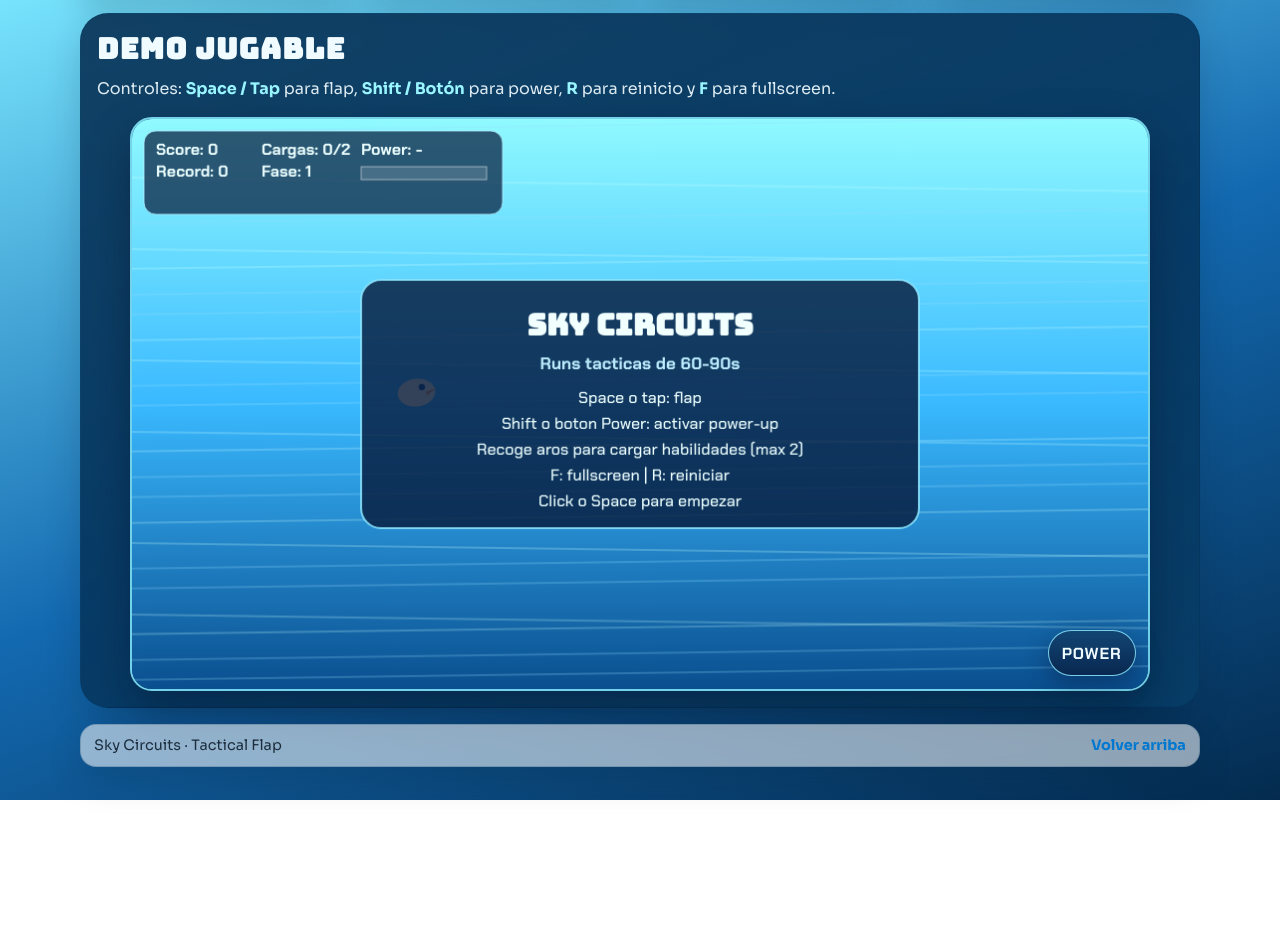
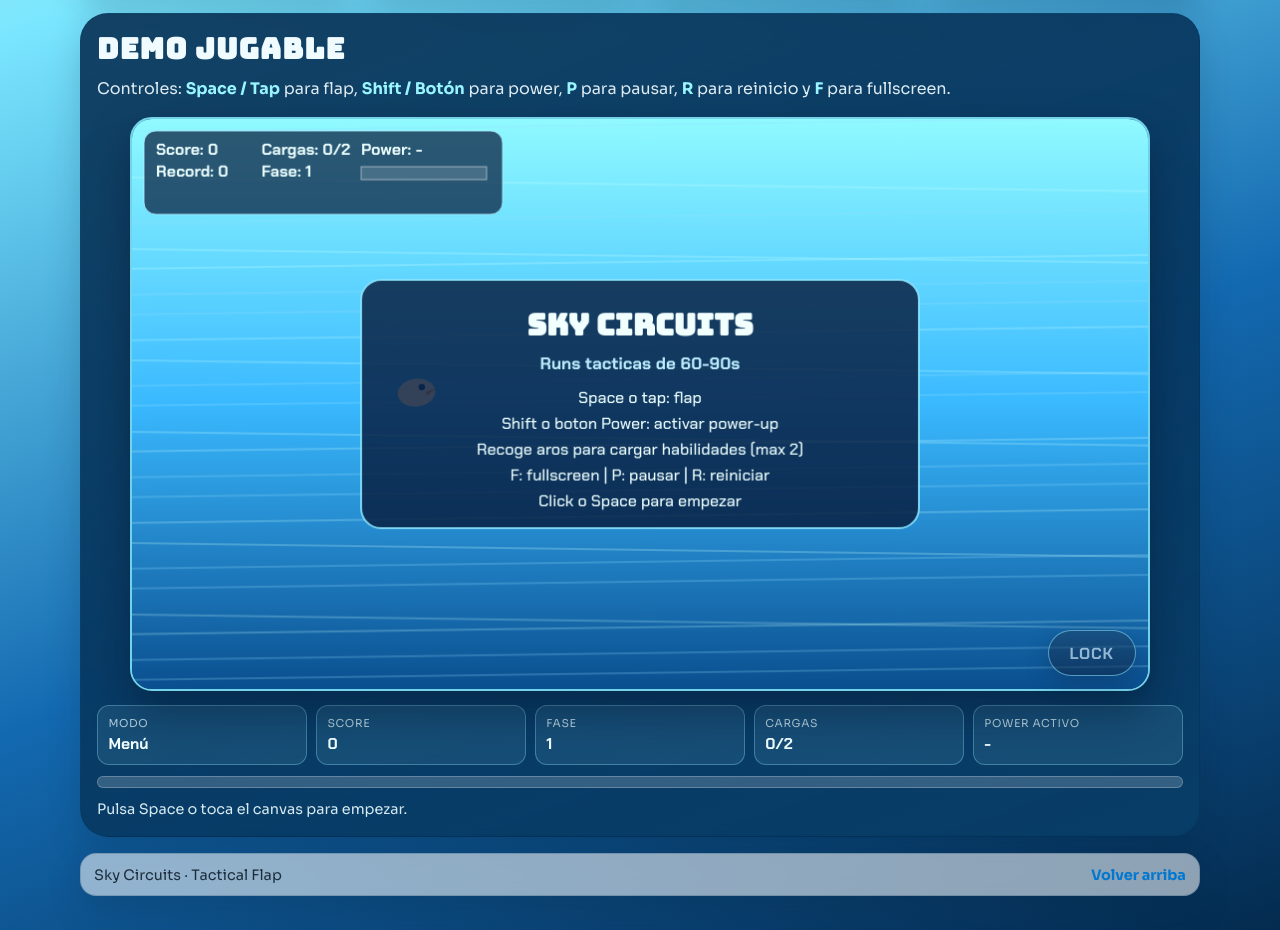
Before and after one commit to enmarc4/TestFlappy, a website with bundled scripts: page index.html in a window 1280 px wide. Shown: the part 804-1734 px from the top of the page. Before the commit the page ends 1604 px from the top, so only its background shows below. Built offline with nearby package versions, Linux system fonts and the light colour scheme; animation ran at ten frames a second.

Commit message:
Mejora UI/UX del landing y la experiencia ingame

```diff
--- a/index.html
+++ b/index.html
@@ -117,13 +117,25 @@
             <h2>Demo jugable</h2>
             <p>
               Controles: <strong>Space / Tap</strong> para flap, <strong>Shift / Botón</strong> para
-              power, <strong>R</strong> para reinicio y <strong>F</strong> para fullscreen.
+              power, <strong>P</strong> para pausar, <strong>R</strong> para reinicio y <strong>F</strong>
+              para fullscreen.
             </p>
           </div>
           <div class="game-shell">
             <canvas id="game-canvas" aria-label="Sky Circuits game canvas"></canvas>
             <button id="power-btn" type="button" aria-label="Activar power-up">Power</button>
           </div>
+          <div class="status-grid" aria-live="polite">
+            <p><span>Modo</span><strong id="mode-value">Menú</strong></p>
+            <p><span>Score</span><strong id="score-value">0</strong></p>
+            <p><span>Fase</span><strong id="phase-value">1</strong></p>
+            <p><span>Cargas</span><strong id="charges-value">0/2</strong></p>
+            <p><span>Power activo</span><strong id="power-value">-</strong></p>
+          </div>
+          <div class="heat-meter" role="meter" aria-label="Nivel de calor" aria-valuemin="0" aria-valuemax="100" aria-valuenow="0">
+            <div class="heat-meter-bar" id="heat-fill"></div>
+          </div>
+          <p class="assist-hint" id="assist-hint">Pulsa Space o toca el canvas para empezar.</p>
         </section>
       </main>
 
--- a/src/input.js
+++ b/src/input.js
@@ -7,7 +7,16 @@ function isTypingElement(target) {
   return tag === "INPUT" || tag === "TEXTAREA" || target.isContentEditable;
 }
 
-export function setupInput({ state, canvas, powerButton, onFlap, onPower, onRestart, onToggleFullscreen }) {
+export function setupInput({
+  state,
+  canvas,
+  powerButton,
+  onFlap,
+  onPower,
+  onRestart,
+  onTogglePause,
+  onToggleFullscreen,
+}) {
   function usePrimaryAction() {
     if (state.mode === "gameover") {
       onFlap();
@@ -40,6 +49,12 @@ export function setupInput({ state, canvas, powerButton, onFlap, onPower, onRest
       return;
     }
 
+    if (event.code === "KeyP") {
+      event.preventDefault();
+      onTogglePause();
+      return;
+    }
+
     if (event.code === "KeyF") {
       event.preventDefault();
       onToggleFullscreen();
--- a/src/main.js
+++ b/src/main.js
@@ -10,14 +10,32 @@ import {
   startGame,
   triggerFlap,
   tryActivatePowerUp,
+  togglePause,
   updateGame,
 } from "./systems.js";
 import { attachTestingHooks } from "./testing-hooks.js";
 
 const canvas = document.getElementById("game-canvas");
 const powerButton = document.getElementById("power-btn");
+const modeValue = document.getElementById("mode-value");
+const scoreValue = document.getElementById("score-value");
+const phaseValue = document.getElementById("phase-value");
+const chargesValue = document.getElementById("charges-value");
+const powerValue = document.getElementById("power-value");
+const heatFill = document.getElementById("heat-fill");
+const assistHint = document.getElementById("assist-hint");
 
-if (!(canvas instanceof HTMLCanvasElement) || !(powerButton instanceof HTMLButtonElement)) {
+if (
+  !(canvas instanceof HTMLCanvasElement) ||
+  !(powerButton instanceof HTMLButtonElement) ||
+  !(modeValue instanceof HTMLElement) ||
+  !(scoreValue instanceof HTMLElement) ||
+  !(phaseValue instanceof HTMLElement) ||
+  !(chargesValue instanceof HTMLElement) ||
+  !(powerValue instanceof HTMLElement) ||
+  !(heatFill instanceof HTMLElement) ||
+  !(assistHint instanceof HTMLElement)
+) {
   throw new Error("Game DOM not found");
 }
 
@@ -66,6 +84,10 @@ function handleFlapAction() {
     return;
   }
 
+  if (state.mode === "paused") {
+    togglePause(state);
+  }
+
   if (state.mode === "menu") {
     startGame(state);
   }
@@ -75,6 +97,41 @@ function handleFlapAction() {
 
 function handlePowerAction() {
   tryActivatePowerUp(state);
+}
+
+function handlePauseAction() {
+  togglePause(state);
+}
+
+function getModeLabel() {
+  if (state.mode === "playing") return "En juego";
+  if (state.mode === "paused") return "Pausado";
+  if (state.mode === "gameover") return "Game Over";
+  return "Menú";
+}
+
+function getHint() {
+  if (state.mode === "menu") return "Pulsa Space o toca el canvas para empezar.";
+  if (state.mode === "paused") return "Juego pausado. Pulsa P, Space o toca para continuar.";
+  if (state.mode === "gameover") return "Run terminada. Space/tap para reintentar al instante.";
+  if (state.overheatTimer > 0) return `Overheat activo: ${state.overheatTimer.toFixed(1)}s. Juega defensivo.`;
+  return "Tip: guarda una carga para fases de alta presión.";
+}
+
+function syncUi() {
+  modeValue.textContent = getModeLabel();
+  scoreValue.textContent = String(state.score);
+  phaseValue.textContent = String(state.difficultyPhase);
+  chargesValue.textContent = `${state.charges}/2`;
+  powerValue.textContent = state.ui.activePowerLabel;
+  const heatPercent = Math.max(0, Math.min(100, state.heat));
+  heatFill.style.width = `${heatPercent}%`;
+  heatFill.parentElement?.setAttribute("aria-valuenow", String(Math.round(heatPercent)));
+
+  const canUsePower = state.mode === "playing" && state.charges > 0 && state.overheatTimer <= 0 && !state.activePowerUp;
+  powerButton.disabled = !canUsePower;
+  powerButton.textContent = canUsePower ? "Power" : state.mode === "paused" ? "Pausa" : "Lock";
+  assistHint.textContent = getHint();
 }
 
 async function toggleFullscreen() {
@@ -93,6 +150,7 @@ setupInput({
   onFlap: handleFlapAction,
   onPower: handlePowerAction,
   onRestart: handleRestartAction,
+  onTogglePause: handlePauseAction,
   onToggleFullscreen: toggleFullscreen,
 });
 
@@ -108,6 +166,7 @@ function advanceByMs(ms) {
     updateGame(state, FIXED_DT);
   }
   renderGame(ctx, state);
+  syncUi();
 }
 
 function frame(timestamp) {
@@ -125,6 +184,7 @@ function frame(timestamp) {
   }
 
   renderGame(ctx, state);
+  syncUi();
   window.requestAnimationFrame(frame);
 }
 
@@ -136,4 +196,5 @@ attachTestingHooks({
 
 resizeCanvas();
 resetRound(state, "menu");
+syncUi();
 window.requestAnimationFrame(frame);
--- a/src/render.js
+++ b/src/render.js
@@ -201,8 +201,18 @@ function drawModeOverlay(ctx, state) {
       "Space o tap: flap",
       "Shift o boton Power: activar power-up",
       "Recoge aros para cargar habilidades (max 2)",
-      "F: fullscreen | R: reiniciar",
+      "F: fullscreen | P: pausar | R: reiniciar",
       "Click o Space para empezar",
+    ]);
+    return;
+  }
+
+
+  if (state.mode === "paused") {
+    drawCenterCard(ctx, state, "Pausa táctica", "Respira, observa y reengancha", [
+      "Pulsa P para continuar",
+      "Space o tap también reanudan la run",
+      "Usa esta pausa para planear el próximo power-up",
     ]);
     return;
   }
--- a/src/systems.js
+++ b/src/systems.js
@@ -86,6 +86,11 @@ export function startGame(state) {
     return;
   }
 
+  if (state.mode === "paused") {
+    state.mode = "playing";
+    return;
+  }
+
   resetRound(state, "playing");
 }
 
@@ -123,6 +128,21 @@ function consumeShield(state) {
 
 function activateOverheat(state) {
   state.overheatTimer = GAME_CONFIG.powerUps.overheatDuration;
+}
+
+
+export function togglePause(state) {
+  if (state.mode === "playing") {
+    state.mode = "paused";
+    return true;
+  }
+
+  if (state.mode === "paused") {
+    state.mode = "playing";
+    return true;
+  }
+
+  return false;
 }
 
 export function tryActivatePowerUp(state) {
@@ -428,7 +448,7 @@ export function restartFromGameOver(state) {
 export function getTextSnapshot(state) {
   const controlsHint =
     state.mode === "playing"
-      ? "Desktop: Space=flap, Shift=power, F=fullscreen. Movil: tap=flap, boton Power=power."
+      ? "Desktop: Space=flap, Shift=power, P=pausa, F=fullscreen. Movil: tap=flap, boton Power=power."
       : "Inicia con click/tap o Space.";
 
   return {
--- a/styles.css
+++ b/styles.css
@@ -153,6 +153,13 @@ body {
 
 .btn:hover {
   transform: translateY(-2px);
+}
+
+.btn:focus-visible,
+#power-btn:focus-visible,
+#game-canvas:focus-visible {
+  outline: 3px solid rgba(141, 232, 255, 0.9);
+  outline-offset: 2px;
 }
 
 .btn-primary {
@@ -334,6 +341,60 @@ body {
   padding: 1rem;
 }
 
+.status-grid {
+  margin-top: 0.9rem;
+  display: grid;
+  grid-template-columns: repeat(5, minmax(0, 1fr));
+  gap: 0.56rem;
+}
+
+.status-grid p {
+  margin: 0;
+  padding: 0.62rem 0.65rem;
+  border-radius: 12px;
+  background: rgba(155, 235, 255, 0.1);
+  border: 1px solid rgba(155, 235, 255, 0.32);
+  display: grid;
+  gap: 0.2rem;
+}
+
+.status-grid span {
+  font-size: 0.68rem;
+  text-transform: uppercase;
+  letter-spacing: 0.06em;
+  color: rgba(234, 252, 255, 0.75);
+}
+
+.status-grid strong {
+  font-family: "Chakra Petch", "Trebuchet MS", sans-serif;
+  font-size: 0.98rem;
+  color: #f2ffff;
+}
+
+.heat-meter {
+  margin-top: 0.7rem;
+  width: 100%;
+  height: 12px;
+  border-radius: 999px;
+  overflow: hidden;
+  background: rgba(255, 255, 255, 0.18);
+  border: 1px solid rgba(255, 255, 255, 0.24);
+}
+
+.heat-meter-bar {
+  height: 100%;
+  width: 0%;
+  background: linear-gradient(90deg, #77f98c 0%, #f0eb54 56%, #ff623b 100%);
+  transition: width 130ms ease;
+}
+
+.assist-hint {
+  margin: 0.7rem 0 0;
+  color: rgba(237, 253, 255, 0.9);
+  font-size: 0.9rem;
+  line-height: 1.45;
+}
+
 .play-heading h2 {
   margin: 0;
   font-family: "Bungee", "Impact", sans-serif;
@@ -395,6 +456,11 @@ body {
   transform: scale(0.97);
 }
 
+#power-btn:disabled {
+  opacity: 0.58;
+  filter: grayscale(0.2);
+}
+
 .site-footer {
   margin-top: 1rem;
   border-radius: 16px;
@@ -439,6 +505,10 @@ body {
     grid-template-columns: 1fr;
   }
 
+  .status-grid {
+    grid-template-columns: repeat(2, minmax(0, 1fr));
+  }
+
   .flow-strip {
     grid-template-columns: 1fr 1fr;
   }
@@ -462,6 +532,10 @@ body {
   }
 
   .flow-strip {
+    grid-template-columns: 1fr;
+  }
+
+  .status-grid {
     grid-template-columns: 1fr;
   }
 
```
